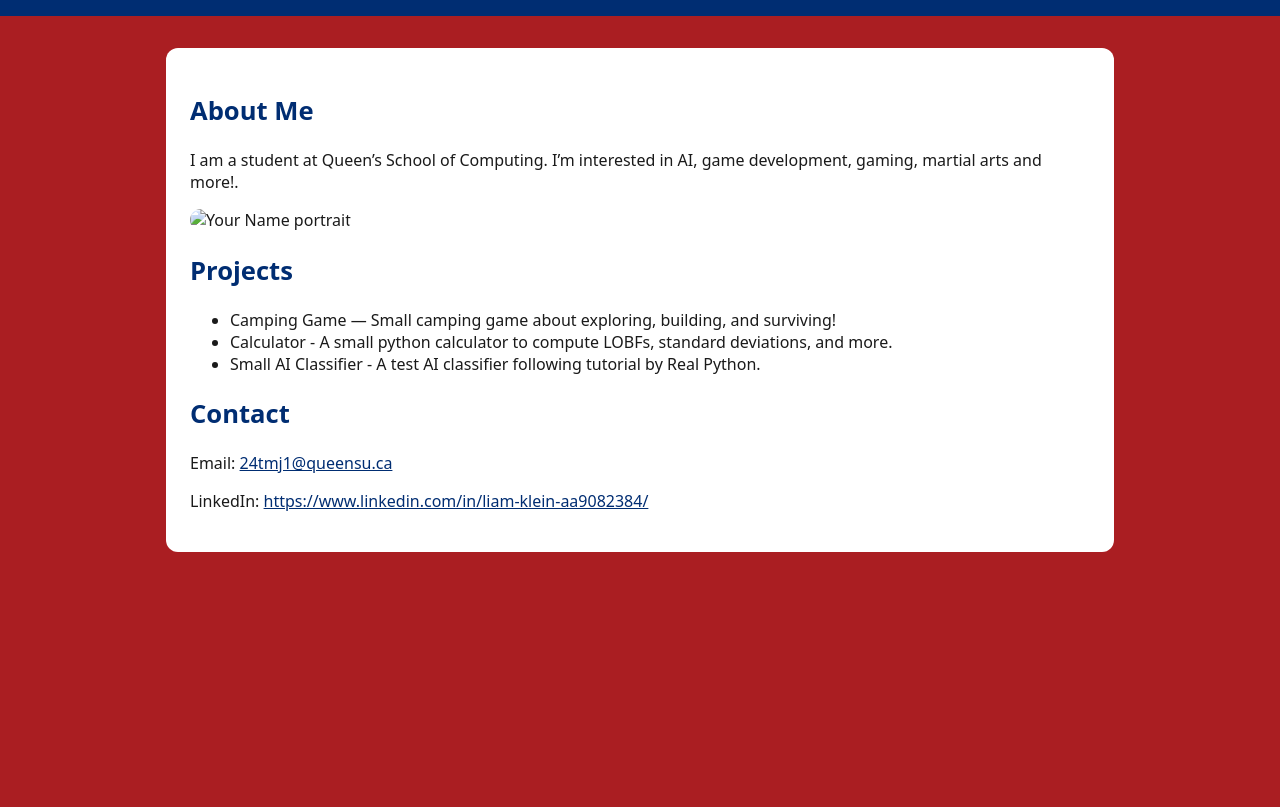
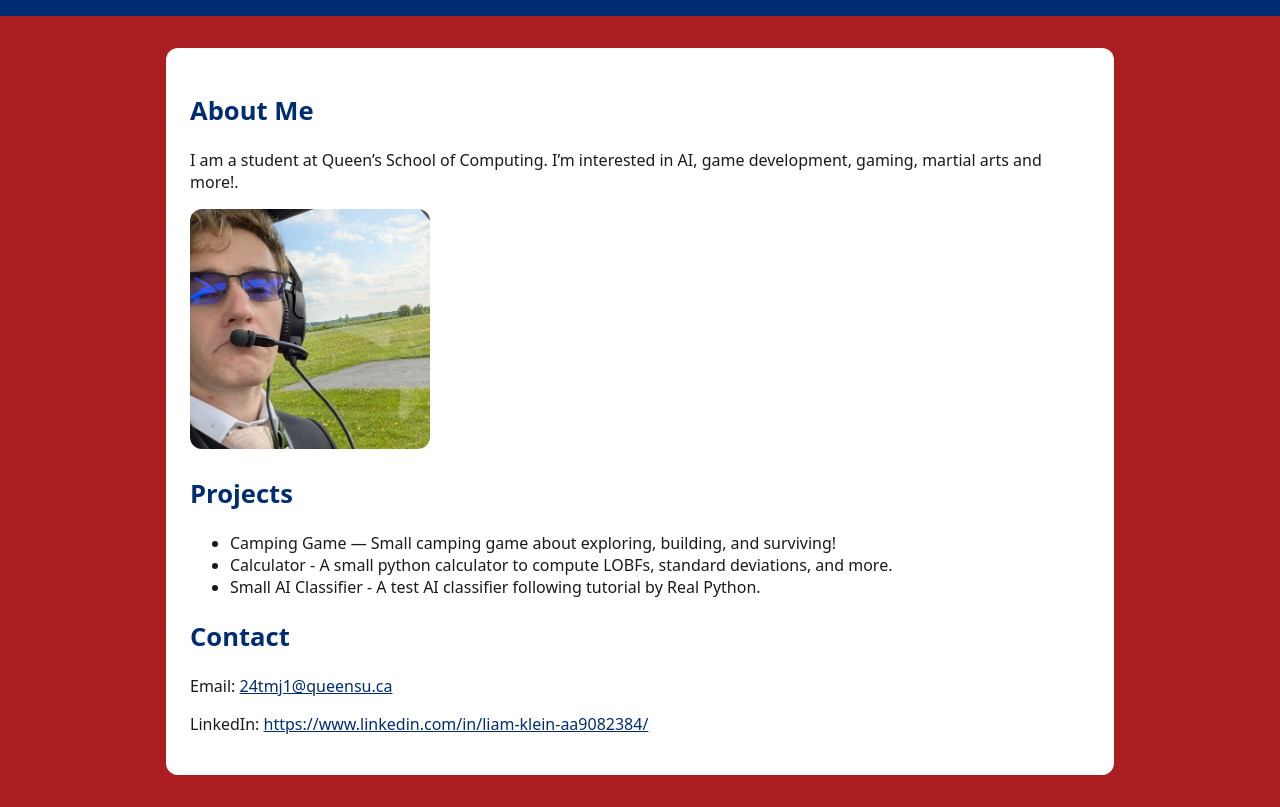
Before and after one commit to waffleshd/queens-student-page, a plain HTML site: page index.html in a window 1280 px wide. Shown: the part 102-909 px from the top of the page. Before the commit the page ends 800 px from the top, so only its background shows below. Drawn offline with Linux system fonts and the light colour scheme.

Commit message:
Added profile picture in index.html

```diff
--- a/index.html
+++ b/index.html
@@ -17,7 +17,7 @@
       <p>I am a student at Queen’s School of Computing. I’m interested in AI, game development, gaming, martial arts and more!.</p>
 
       <!-- ====== PHOTO (upload me.jpg to repo root, then update the src below) ====== -->
-      <img src="me.jpg" alt="Your Name portrait" width="240" height="240" />
+      <img src="liamk_pics.jpg" alt="Portrait of Liam Klein" width="240" height="240" />
 
       <!-- ====== PROJECTS/COURSES ====== -->
       <h2>Projects</h2>
```
